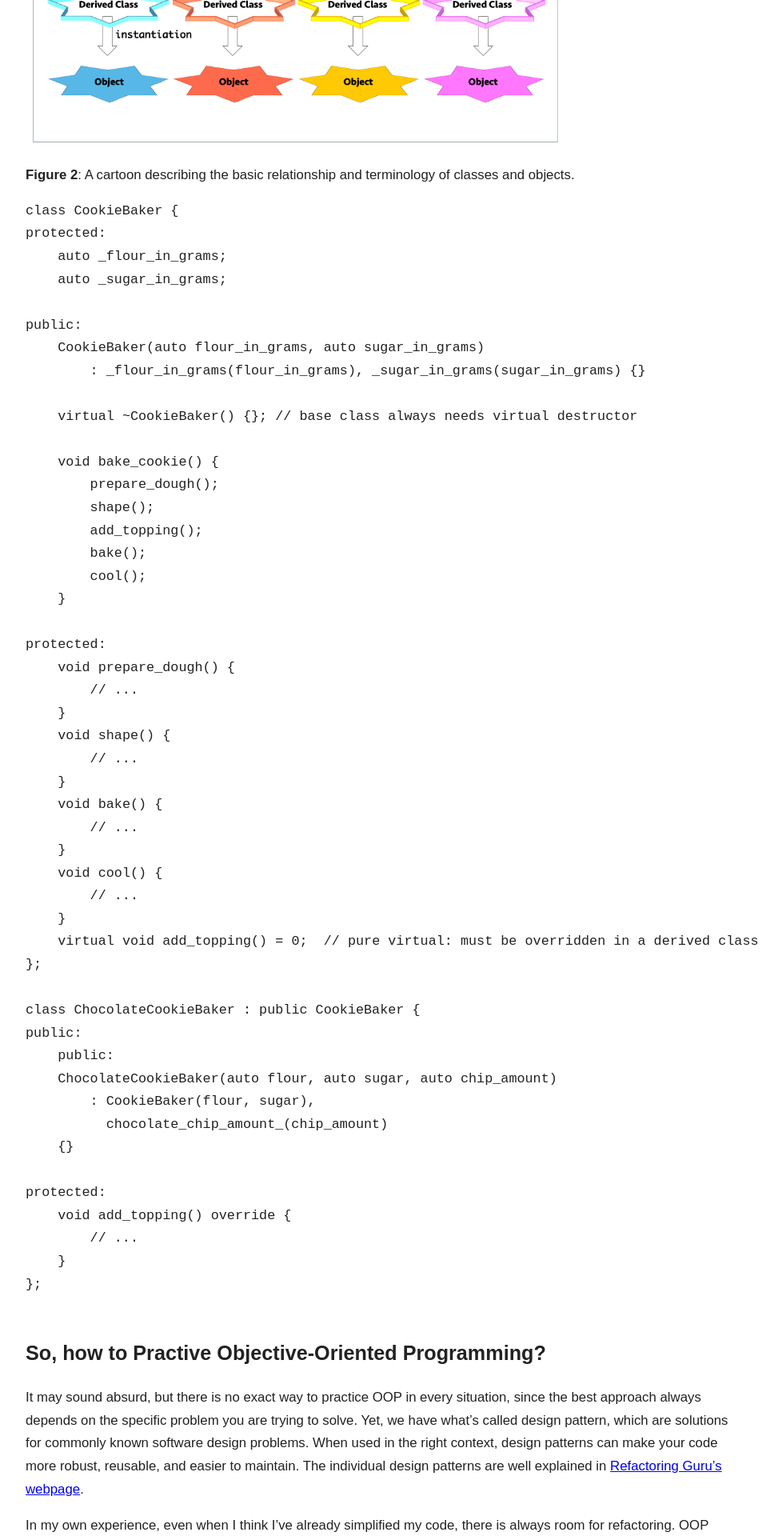
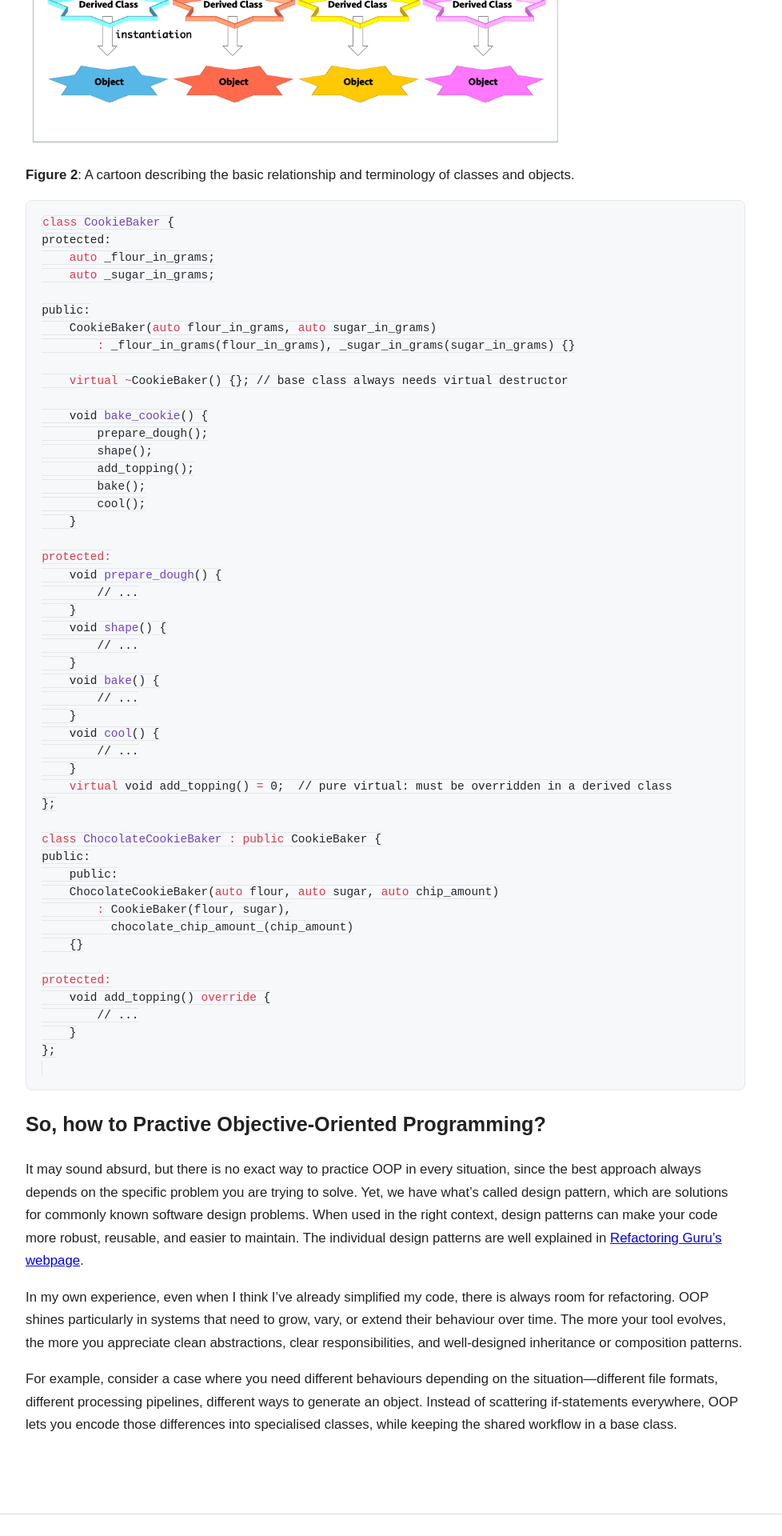
Before and after one commit to KUcyans/KUcyans.github.io, a Jekyll site: the page built from posts/Object_oriented_programming.md, in a window 1280 px wide. Shown: the part 2580-4500 px from the top of the page at 80% size, without its empty margins (158-1136 px from the left). Built offline with Jekyll 4.4.1, drawn with Linux system fonts in a browser that asks for light colours.

Commit message:
add colour styles for code snippet

````diff
--- a/assets/css/style.css
+++ b/assets/css/style.css
@@ -178,3 +178,39 @@ nav a:hover {
   font-size: 1.05rem;
   line-height: 1.7;
 }
+
+
+/* Code blocks (fenced ``` blocks) */
+pre {
+  background: #f6f8fa;
+  border: 1px solid #e5e7eb;
+  border-radius: 8px;
+  padding: 1rem 1.2rem;
+  overflow-x: auto;
+  line-height: 1.45;
+  font-size: 0.95rem;
+}
+
+pre code {
+  background: transparent; /* keep only the <pre> background */
+  padding: 0;
+}
+
+/* Inline code (`like this`) */
+code {
+  background: #f6f8fa;
+  border: 1px solid #e5e7eb;
+  border-radius: 6px;
+  padding: 0.15em 0.35em;
+  font-size: 0.95em;
+}
+
+/* Rouge token colours (minimal set) */
+.highlight .c { color: #6a737d; }  /* comments */
+.highlight .k { color: #d73a49; }  /* keywords */
+.highlight .s { color: #032f62; }  /* strings */
+.highlight .n { color: #24292e; }  /* names */
+.highlight .o { color: #d73a49; }  /* operators */
+.highlight .m { color: #005cc5; }  /* numbers */
+.highlight .nf { color: #6f42c1; } /* function names */
+.highlight .nc { color: #6f42c1; } /* class names */
````
